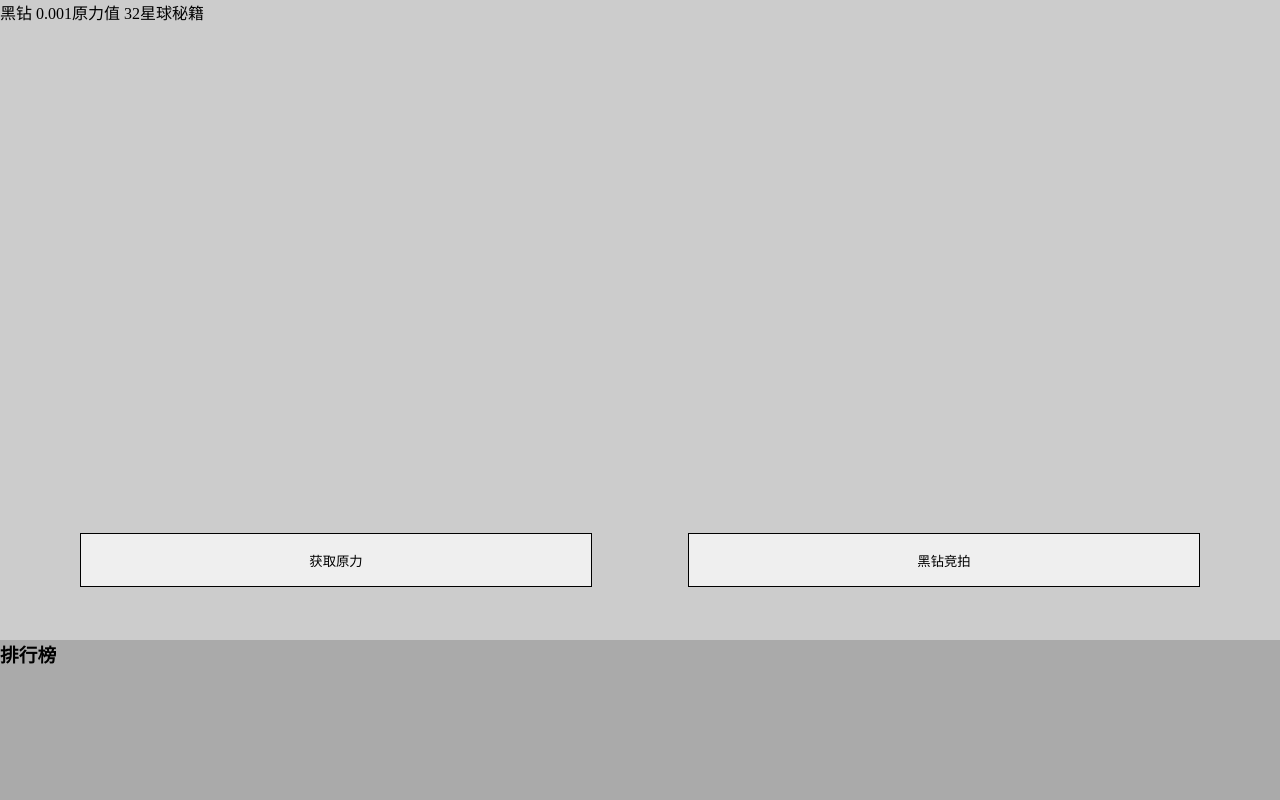
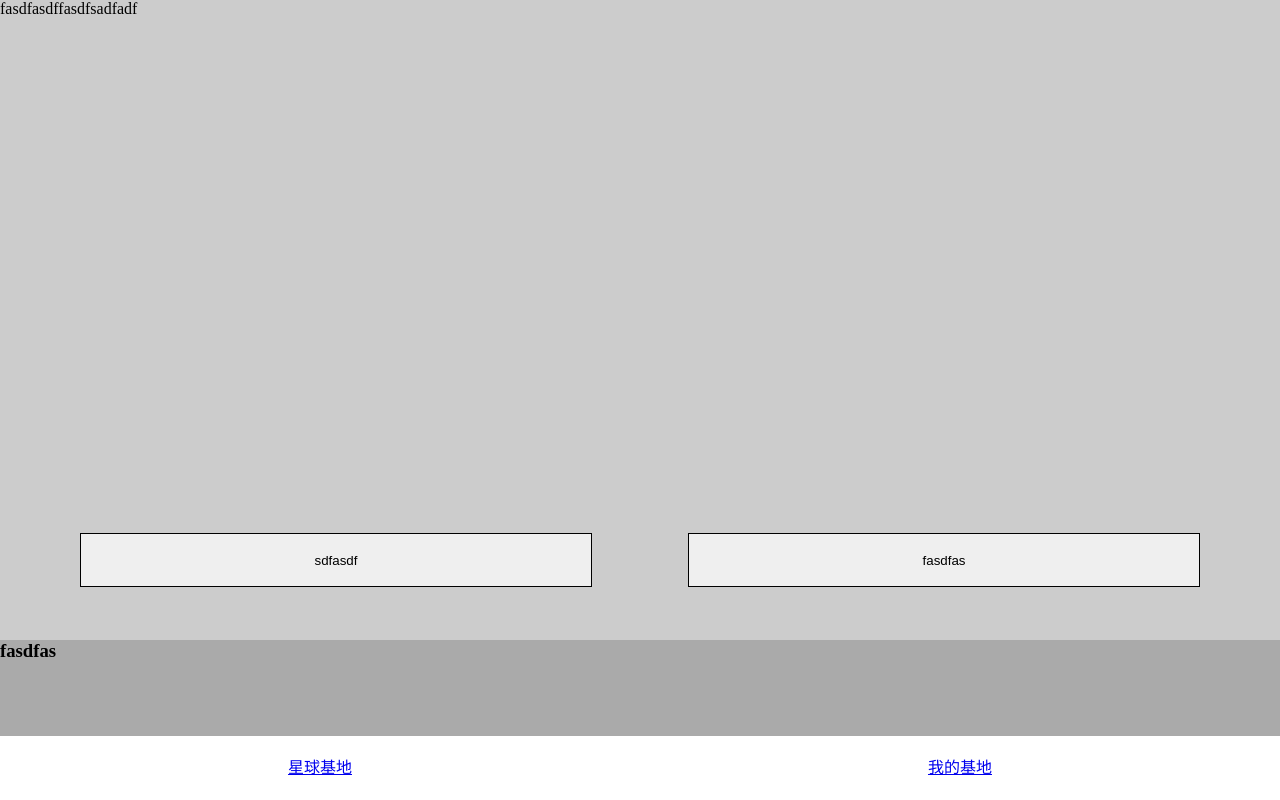
Before and after one commit to shawnchenxmu/planet, a React app: page /myBase in a window 1280 px wide. Built offline with nearby package versions, Linux system fonts and the light colour scheme.

Commit message:
feat: page router

```diff
--- a/index.js
+++ b/index.js
@@ -1,15 +1,10 @@
+import App from './src'
 import React, { Component } from 'react'
 import ReactDOM from 'react-dom'
-import PlantBase from './src/pages/plantBase'
+import { BrowserRouter as Router, Route, Link } from "react-router-dom"
 
-import './style/main.scss'
-
-class App extends Component {
-	render() {
-		return (
-			<PlantBase />
-		)
-	}
-}
-
-ReactDOM.render(<App />, document.getElementById('root'))
+ReactDOM.render((
+	<Router>
+		<App />
+	</Router>
+), document.getElementById("root"))
--- a/package.json
+++ b/package.json
@@ -24,6 +24,7 @@
     "react": "^16.2.0",
     "react-dom": "^16.2.0",
     "react-fontawesome": "^1.6.1",
-    "react-router": "^4.2.0"
+    "react-router": "^4.2.0",
+    "react-router-dom": "^4.2.2"
   }
 }
--- /dev/null
+++ b/src/index.js
@@ -0,0 +1,20 @@
+import React, { Component } from 'react'
+import ReactDOM from 'react-dom'
+import { BrowserRouter as Router, Route, Link } from "react-router-dom"
+import PlantBase from './pages/plantBase'
+import MyBase from './pages/myBase'
+import Navigator from './pages/navigator'
+
+import '../style/main.scss'
+
+export default class extends Component {
+	render() {
+		return (
+			<div>
+				<Route exact path="/" component={PlantBase} />
+				<Route path="/myBase" component={MyBase} />
+				<Navigator />
+			</div>
+		)
+	}
+}
--- /dev/null
+++ b/src/pages/myBase/index.js
@@ -0,0 +1,19 @@
+import React, { Component } from 'react'
+import ReactDOM from 'react-dom'
+import FontAwesome from 'react-fontawesome'
+
+export default class extends Component {
+	render() {
+		return (
+			<div className="plant-base-wrapper">
+				<div className="display-area">
+					<span>fasdfasdf</span><span>fasdfsad</span><span>fadf</span>
+					<button className="get-power">sdfasdf</button><button className="dimond-auction">fasdfas</button>
+				</div>
+				<div className="rank-table">
+					<h3>fasdfas</h3>
+				</div>
+			</div>
+		)
+	}
+}
--- /dev/null
+++ b/src/pages/navigator/index.js
@@ -0,0 +1,14 @@
+import React, { Component } from 'react'
+import ReactDOM from 'react-dom'
+import { BrowserRouter as Router, Route, Link } from "react-router-dom"
+
+export default class extends Component {
+	render() {
+		return (
+			<div className="navigator">
+				<div className="nav-plantBase"><Link to="/">星球基地</Link></div>
+				<div className="nav-myBase"><Link to="/myBase">我的基地</Link></div>
+			</div>
+		)
+	}
+}
--- a/style/main.scss
+++ b/style/main.scss
@@ -34,4 +34,19 @@
 			}
 		}
 	}
+
+	.navigator {
+		width: 100%;
+		height: 4em;
+		position: absolute;
+		bottom: 0px;
+		background-color: #fff;
+
+		div {
+			display: inline-block;
+			width: 50%;
+			text-align: center;
+			line-height: 4em;
+		}
+	}
 }
```
Also changed, not shown: dist/planet.css, dist/planet.js, src/pages/login/index.js (added), 2 other files.
